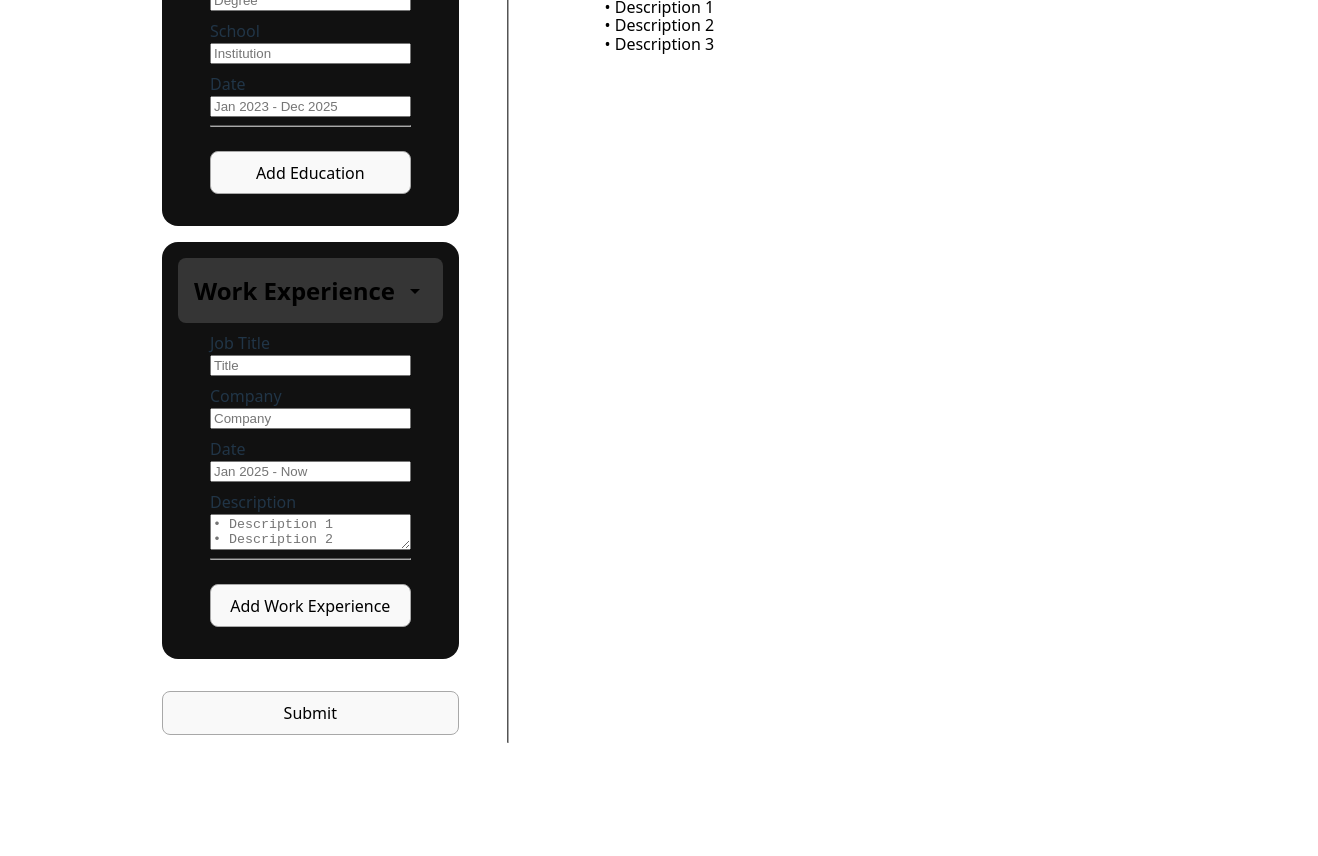
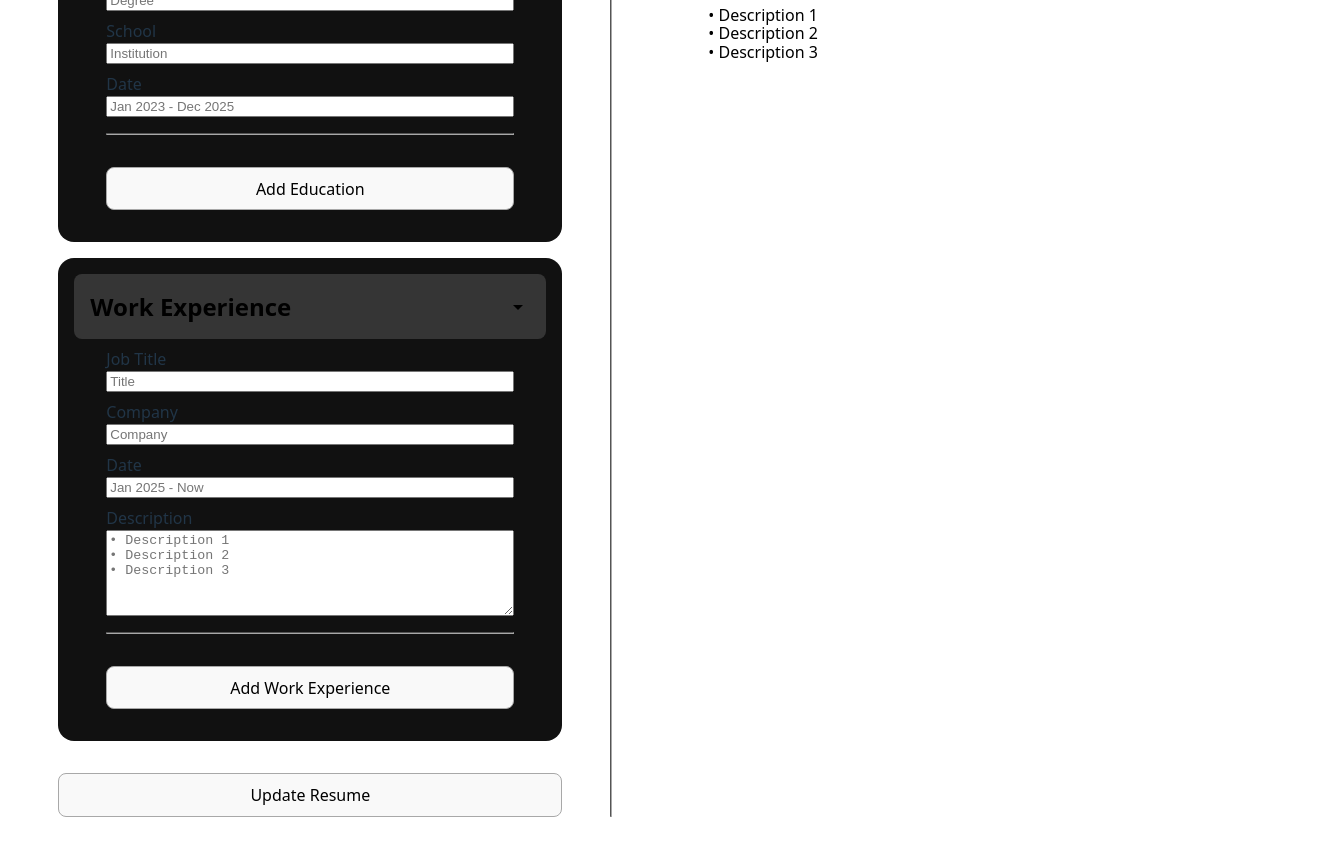
Before and after one commit to Pandemolyum/odin-cv-app, a React (Vite) app: page / in a window 1280 px wide. Shown: the part 480-1336 px from the top of the page, 1318 px wide, since content can reach past the window. Before the commit the page ends 1263 px from the top, so only its background shows below. Built offline with nearby package versions, Linux system fonts and the light colour scheme.

Commit message:
Fix bug: hiding form sections removes input text

```diff
--- a/src/components/form.jsx
+++ b/src/components/form.jsx
@@ -39,6 +39,19 @@ export default function Form({ handleSubmit }) {
     const [showWork, setShowWork] = useState(true);
     const toggleWork = () => setShowWork(!showWork);
 
+    const bioStyle = {
+        display: showBio ? "flex" : "none",
+        flexDirection: "column",
+    };
+    const educStyle = {
+        display: showEduc ? "flex" : "none",
+        flexDirection: "column",
+    };
+    const workStyle = {
+        display: showWork ? "flex" : "none",
+        flexDirection: "column",
+    };
+
     return (
         <form action="submit" onSubmit={handleSubmit}>
             <section>
@@ -46,8 +59,8 @@ export default function Form({ handleSubmit }) {
                     <h2>Bio</h2>
                     <Icon path={mdiMenuDown} size={1} />
                 </button>
-                {showBio && (
-                    <>
+
+                <div className="inputGroup" style={bioStyle}>
                     <div className="textInput">
                         <label htmlFor="fullname">Full Name</label>
                         <input
@@ -84,37 +97,29 @@ export default function Form({ handleSubmit }) {
                             placeholder="City, Province"
                         />
                     </div>
-                    </>
-                )}
+                </div>
             </section>
             <section>
                 <button className="toggle" onClick={toggleEduc}>
                     <h2>Education</h2>
                     <Icon path={mdiMenuDown} size={1} />
                 </button>
-                {showEduc && (
-                    <>
+                <div className="inputGroup" style={educStyle}>
                     {education.map((item) => item)}
                     <AddButton text="Add Education" onClick={addEduc} />
-                    </>
-                )}
+                </div>
             </section>
             <section>
                 <button className="toggle" onClick={toggleWork}>
                     <h2>Work Experience</h2>
                     <Icon path={mdiMenuDown} size={1} />
                 </button>
-                {showWork && (
-                    <>
+                <div className="inputGroup" style={workStyle}>
                     {work.map((item) => item)}
-                        <AddButton
-                            text="Add Work Experience"
-                            onClick={addWork}
-                        />
-                    </>
-                )}
+                    <AddButton text="Add Work Experience" onClick={addWork} />
+                </div>
             </section>
-            <button type="submit">Submit</button>
+            <button type="submit">Update Resume</button>
         </form>
     );
 }
--- a/src/styles/styles.css
+++ b/src/styles/styles.css
@@ -8,6 +8,7 @@ section {
     border-radius: 1rem;
     padding: 1rem 3rem;
     margin-bottom: 1rem;
+    min-width: 408px;
 }
 
 section.resume {
@@ -15,6 +16,14 @@ section.resume {
     color: black;
     flex-grow: 2;
     width: 100%;
+}
+
+input {
+    width: 400px;
+}
+
+textarea {
+    height: 5rem;
 }
 
 h2 {
@@ -55,6 +64,7 @@ button.toggle {
 
 hr {
     border-color: #a8a8a8;
+    margin: 1rem 0;
 }
 
 p {
```
Lines whose indentation alone changed are shown as unchanged.
